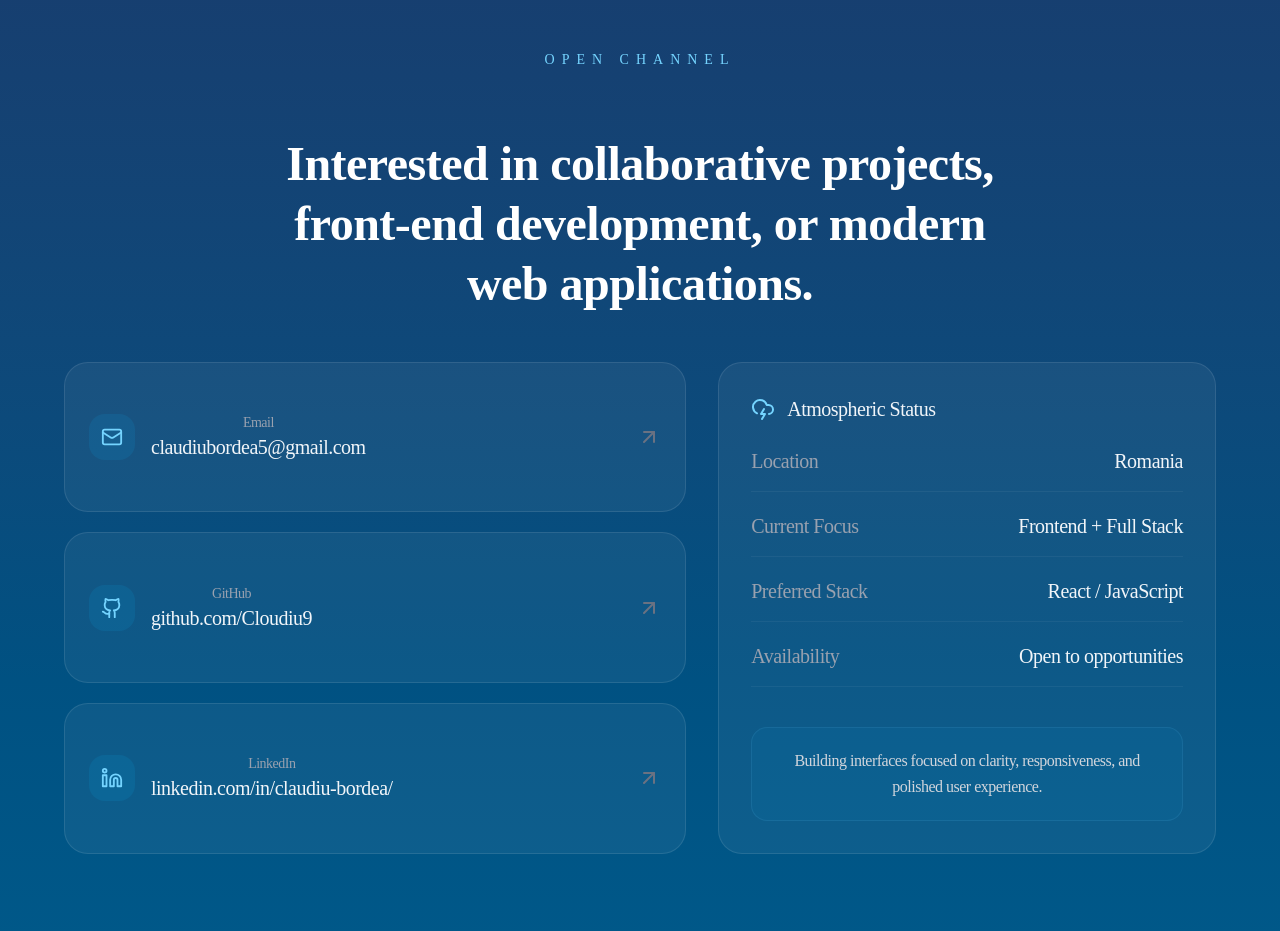
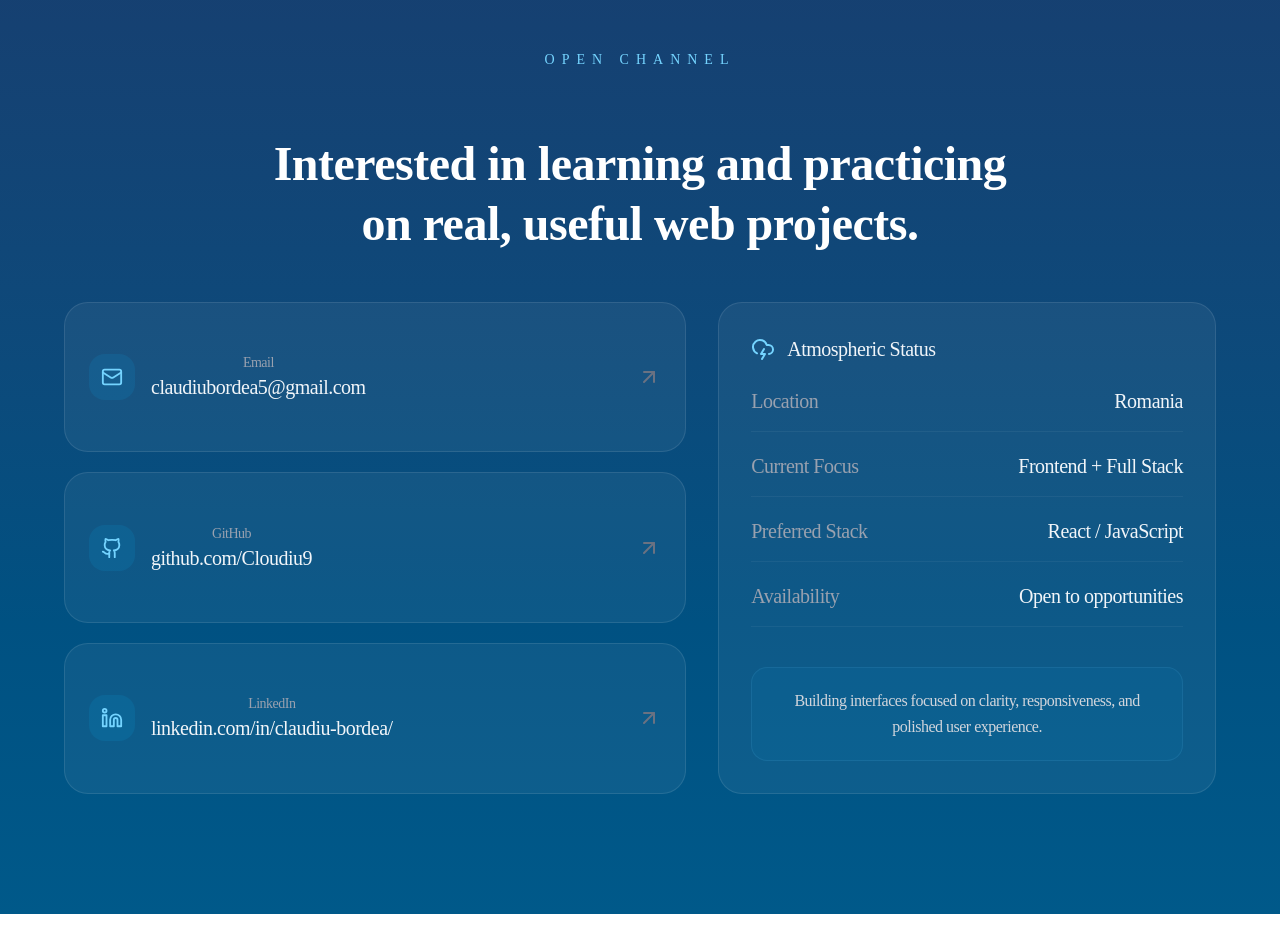
Before and after one commit to Cloudiu9/Portfolio, a React (Vite) app: page / in a window 1280 px wide. Shown: the part 3800-4731 px from the top of the page. Built offline with nearby package versions, Linux system fonts and the light colour scheme.

Commit message:
Adjusted Contact heading.

```diff
--- a/src/sections/Contact.jsx
+++ b/src/sections/Contact.jsx
@@ -12,8 +12,7 @@ export default function Contact() {
 
       <div className="flex justify-center mb-12">
         <h2 className="max-w-3xl text-3xl font-semibold leading-tight text-white md:text-5xl">
-          Interested in collaborative projects, front-end development, or modern
-          web applications.
+          Interested in learning and practicing on real, useful web projects.
         </h2>
       </div>
 
```
